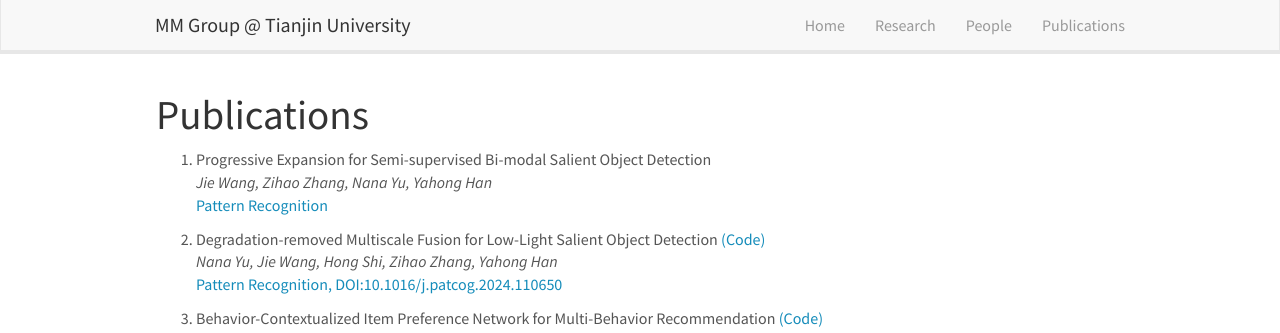
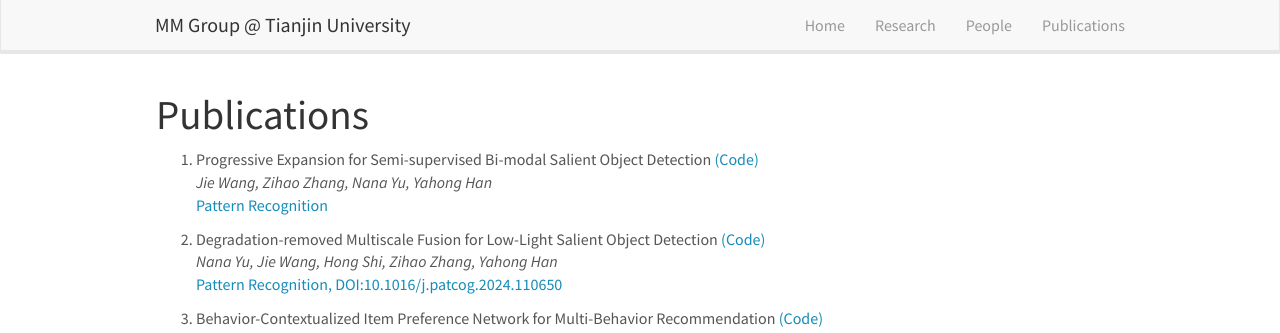
Before and after one commit to tjumm/tjumm.github.io, a Jekyll site: the page built from _pages/publications.md, in a window 1280 px wide and 900 px high. Shown: the top 333 px of the window. Built offline with Jekyll 4.4.1, drawn with Linux system fonts in a browser that asks for light colours; comment, search, counter and statistics services are not loaded.

Commit message:
add PR paper

```diff
--- a/_data/publist.yml
+++ b/_data/publist.yml
@@ -1,4 +1,4 @@
-- title: "1. Progressive Expansion for Semi-supervised Bi-modal Salient Object Detection"
+- title: "1. Progressive Expansion for Semi-supervised Bi-modal Salient Object Detection <a href='https://github.com/WJ-CV/PENet-Pattern-Recognition'>(Code)</a>"
   image: dummy.png
   description:
   authors: Jie Wang, Zihao Zhang, Nana Yu, Yahong Han
```
